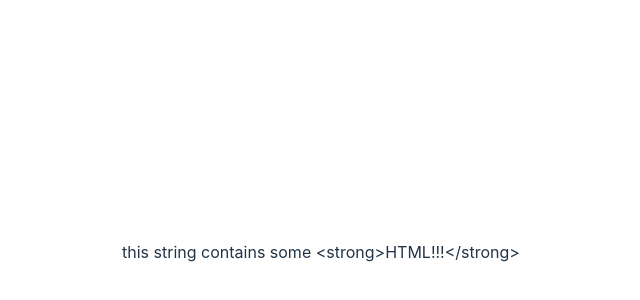
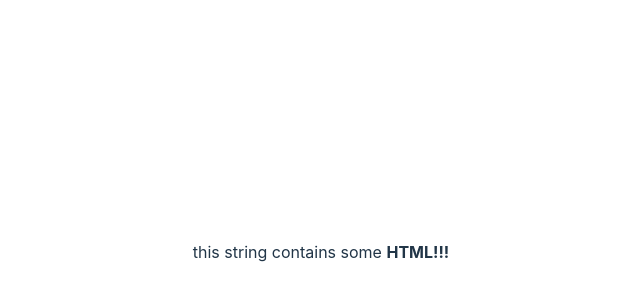
Before and after one commit to RyotaFukumoto/svelte_demo_app, a Svelte app: page / in a window 1280 px wide. Shown: the part 148-448 px from the top of the page, without its empty margins (319-959 px from the left). Built offline with nearby package versions, Linux system fonts and the light colour scheme.

Commit message:
Tutorial 1-f completed

```diff
--- a/src/App.svelte
+++ b/src/App.svelte
@@ -2,4 +2,4 @@
 	let string = `this string contains some <strong>HTML!!!</strong>`;
 </script>
 
-<p>{string}</p>
+<p>{@html string}</p>
```
